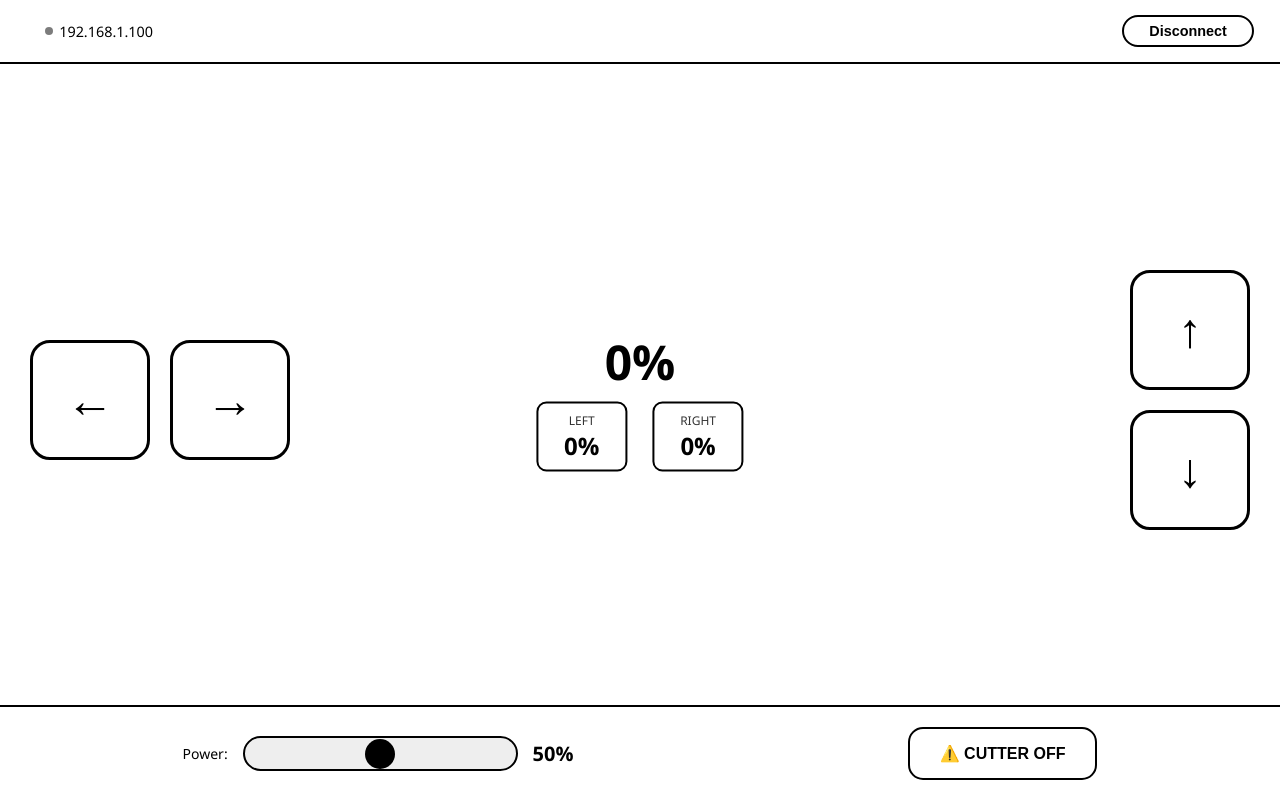
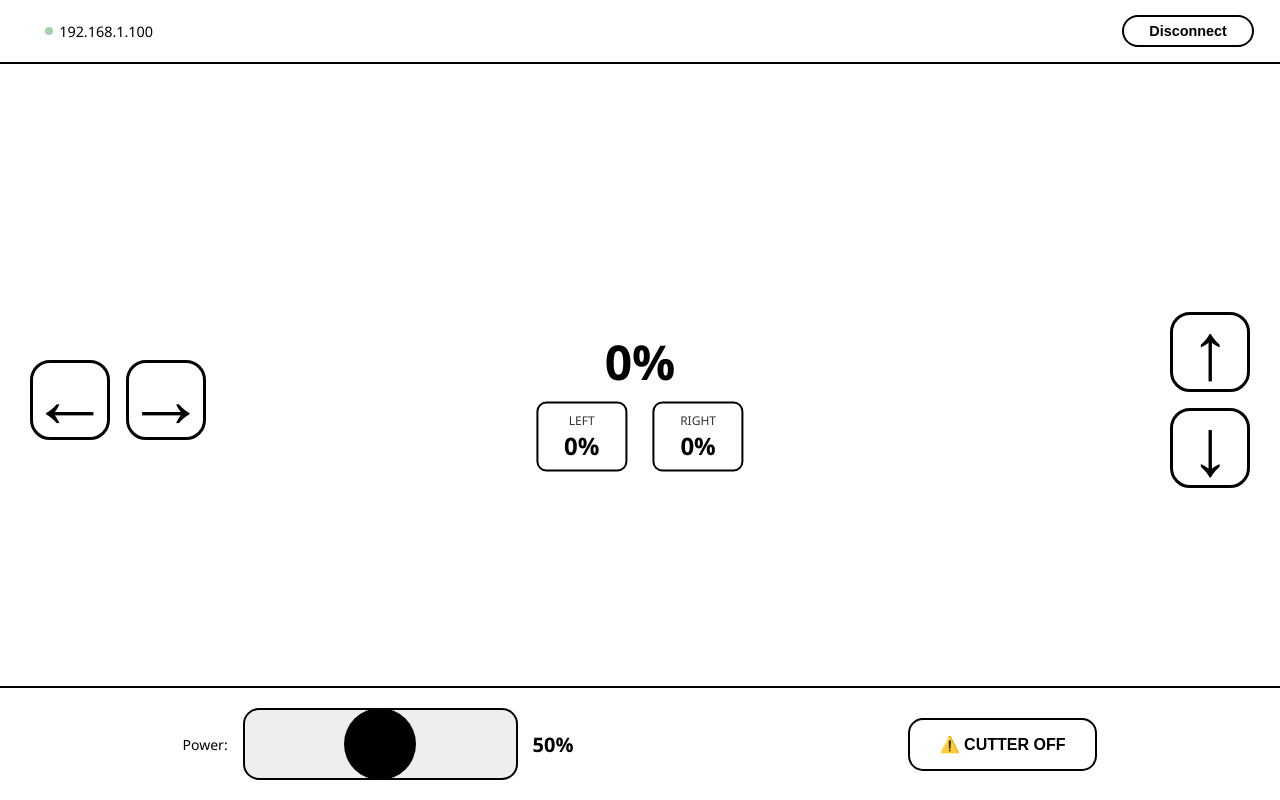
Before and after one commit to asetic003/robot-cotroller-, a plain HTML site: page index.html in a window 1280 px wide. Both pictures are taken after a click on the button "Connect & Start". Drawn offline with Linux system fonts and the light colour scheme.

Commit message:
ui elements size chage

```diff
--- a/index.html
+++ b/index.html
@@ -131,7 +131,7 @@
             width: 1vh;
             height: 1vh;
             border-radius: 50%;
-            background: #000; /* Changed to black */
+            background: #40a351f1; /* Changed to black */
             animation: pulse 2s infinite;
         }
 
@@ -199,7 +199,7 @@
         .button-group {
             display: flex;
             flex-direction: column;
-            gap: 20px;
+            gap: 2vh;
             z-index: 10;
         }
 
@@ -208,14 +208,14 @@
         }
 
         .control-btn {
-            width: 120px;
-            height: 120px;
+            width: 10vh;
+            height: 10vh;
             border: 3px solid #000; /* Strong border */
             border-radius: 20px;
             background: #fff; /* White fill */
             /* Removed backdrop-filter */
             color: #000; /* Black icon/text */
-            font-size: 48px;
+            font-size: 10vh;
             font-weight: bold;
             cursor: pointer;
             transition: all 0.1s;
@@ -262,11 +262,11 @@
 
         .power-slider {
             flex: 1;
-            height: 35px;
+            height: 9vh;
             -webkit-appearance: none;
             appearance: none;
             background: #eee; /* Light gray track */
-            border-radius: 20px;
+            border-radius: 2vh;
             border: 2px solid #000; /* Black border */
             outline: none;
         }
@@ -274,8 +274,8 @@
         .power-slider::-webkit-slider-thumb {
             -webkit-appearance: none;
             appearance: none;
-            width: 30px;
-            height: 30px;
+            width: 9vh;
+            height: 9vh;
             background: #000; /* Black thumb */
             border-radius: 50%;
             cursor: pointer;
```
